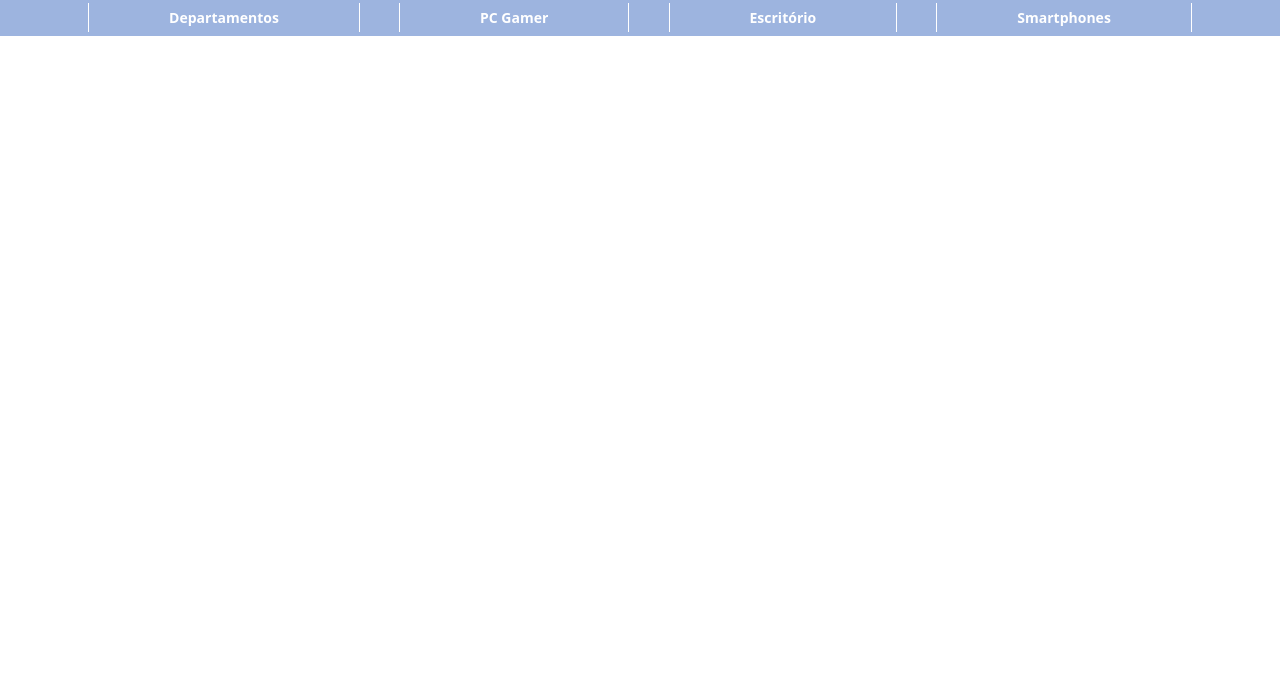
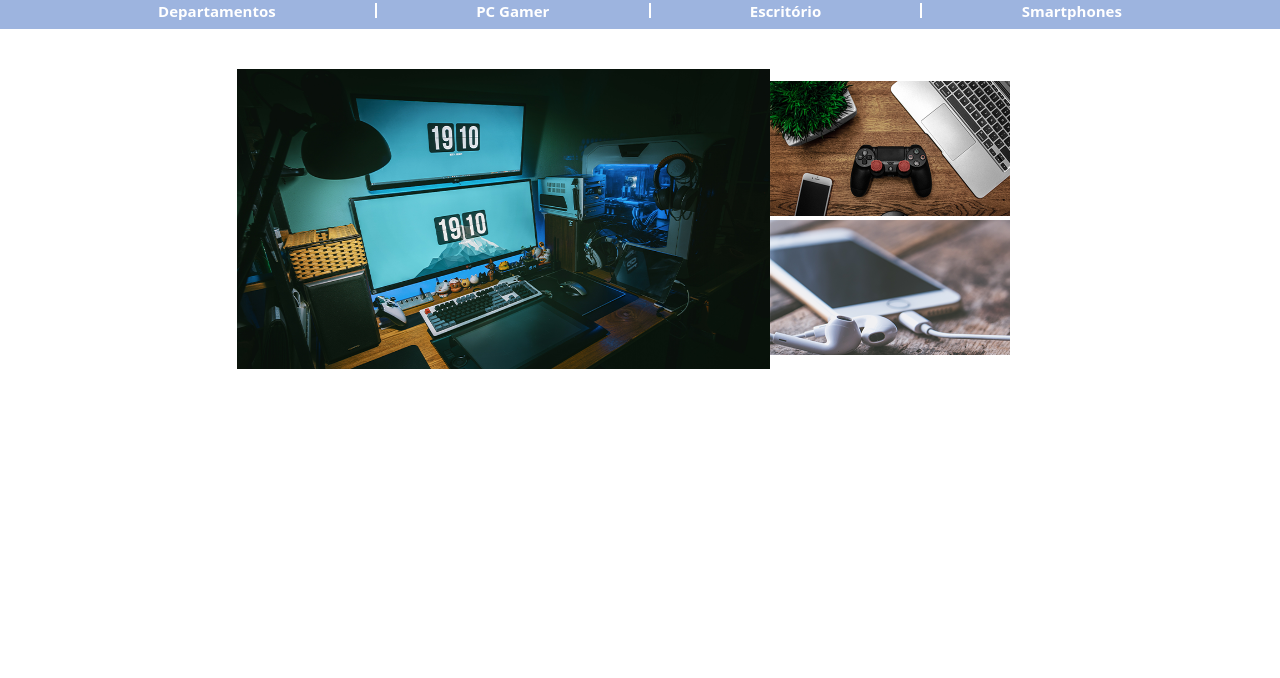
Before and after one commit to arthur-il-de-Souza/site-front-ent-sa2, a plain HTML site: page index.html in a window 1280 px wide. Shown: the part 122-800 px from the top of the page. Drawn offline with Linux system fonts and the light colour scheme.

Commit message:
add carousel no index e css

```diff
--- a/index.html
+++ b/index.html
@@ -75,13 +75,57 @@
           <div class="nav-botton-center">
             <div class="nav-botton-section">
               <a href="#">Departamentos</a>
+              <div class="nav-botton-line"></div>
               <a href="#">PC Gamer</a>
+              <div class="nav-botton-line"></div>
               <a href="#">Escritório</a>
+              <div class="nav-botton-line"></div>
               <a href="#">Smartphones</a>
             </div>
           </div>
         </div>
       </nav>
     </header>
+    <div id="carousel">
+      <div class="carousel-center">
+        <div class="ca-center">
+          <div class="ca-container-1">
+            <ul class="ca-list-1">
+              <li>
+                <a href="#" class="ca-link">
+                  <img
+                    class="ca-image ca-image-container-1"
+                    src="src/image/pc-studio.png"
+                    alt=""
+                  />
+                </a>
+              </li>
+            </ul>
+          </div>
+          <div class="ca-container-2">
+            <ul class="ca-list-2">
+              <li>
+                <a href="#" class="ca-link">
+                  <img
+                    class="ca-image ca-image-container-2"
+                    src="src/image/notebook-control.png"
+                    alt=""
+                  />
+                </a>
+              </li>
+              <li>
+                <a href="#" class="ca-link">
+                  <img
+                    class="ca-image ca-image-container-2"
+                    src="src/image/smartphone-touch.png"
+                    alt=""
+                  />
+                </a>
+              </li>
+            </ul>
+          </div>
+        </div>
+      </div>
+    </div>
   </body>
 </html>
--- a/src/css/styles.css
+++ b/src/css/styles.css
@@ -2,7 +2,7 @@
 
 #top {
   background-color: var(--top-bot-color);
-  height: 2rem;
+  height: var(--top-height);
 }
 
 .top-center {
@@ -41,7 +41,8 @@
 
 #navbar {
   background-color: var(--header-main-color);
-  height: 6rem;
+  height: calc(var(-nav-bar-main-height + --nav-bar-bot-height));
+  margin-bottom: 40px;
 }
 
 .nav-main-center {
@@ -154,7 +155,7 @@
 /* nav list init*/
 
 #nav-botton {
-  height: 2.5rem;
+  height: var(--nav-bar-bot-height);
   background-color: var(--header-sec-color);
 }
 
@@ -175,9 +176,9 @@
 .nav-botton-section a {
   /* background-color: darkgoldenrod; */
   padding: 5px 80px 5px 80px;
-  border-left: 1px solid white;
-  border-right: 1px solid white;
-  font-size: 14px;
+  /* border-left: 1px solid white; */
+  /* border-right: 1px solid white; */
+  font-size: 15px;
   font-weight: 700;
   color: white;
 }
@@ -189,4 +190,50 @@
   color: var(--header-sec-color);
 }
 
+.nav-botton-line {
+  margin: auto 0;
+  height: 1rem;
+  width: 2px;
+  background-color: white;
+}
+
 /* nav list end */
+
+/* carousel init */
+
+#carousel {
+  height: 21rem;
+}
+
+.carousel-center {
+  width: var(--global-width);
+  max-width: var(--global-max-width);
+  margin: 0 auto;
+  position: relative;
+}
+
+.ca-center {
+  display: flex;
+  margin-left: 15%;
+  /* margin-right: -25%; */
+}
+
+.ca-image {
+}
+
+.ca-list-2 {
+  margin-top: 12.7px;
+}
+
+.ca-image-container-1 {
+  /* margin-top: 9.4px; */
+  height: auto;
+  max-height: 20rem;
+}
+.ca-image-container-2 {
+  /* margin-top: 9.4px; */
+  height: auto;
+  max-height: 9rem;
+}
+
+/* carousel end */
```
